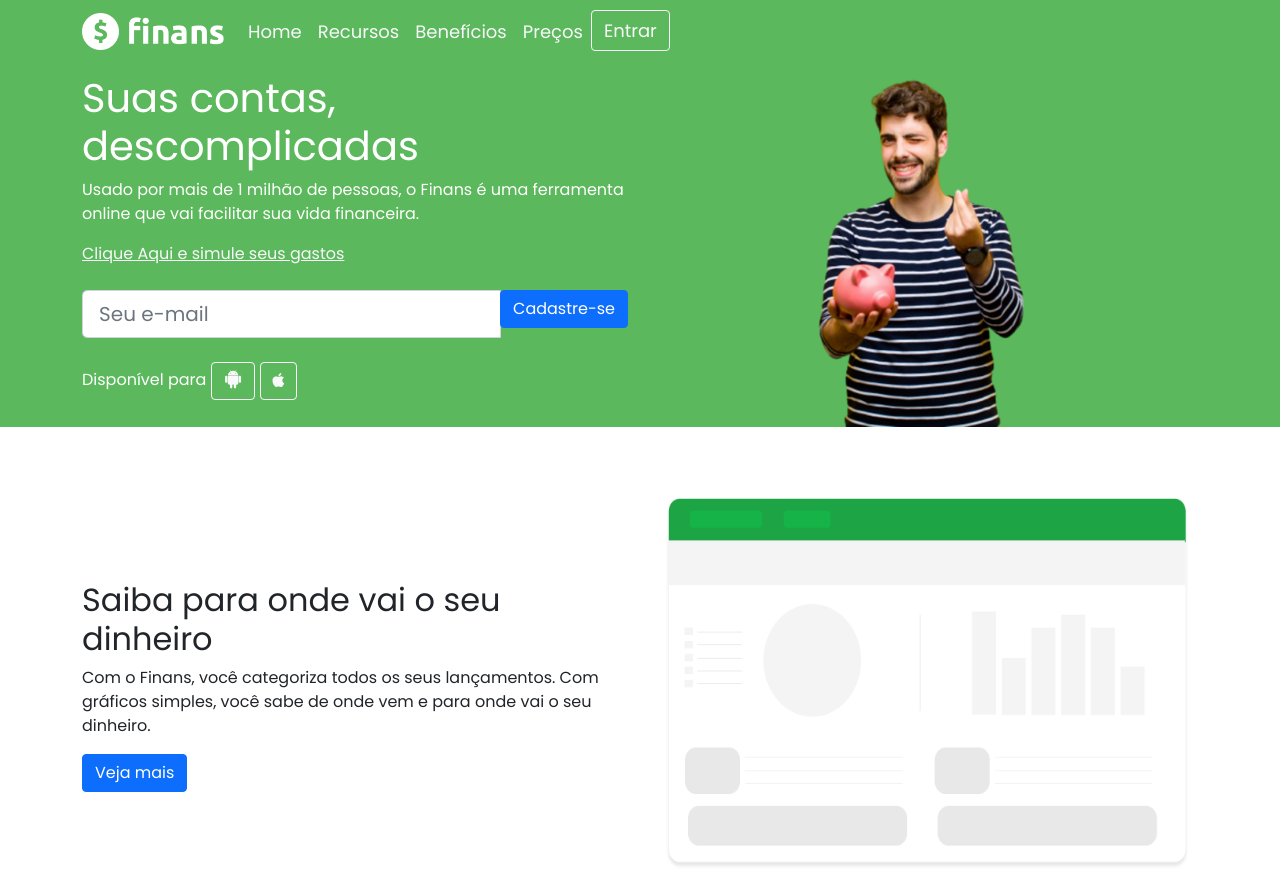
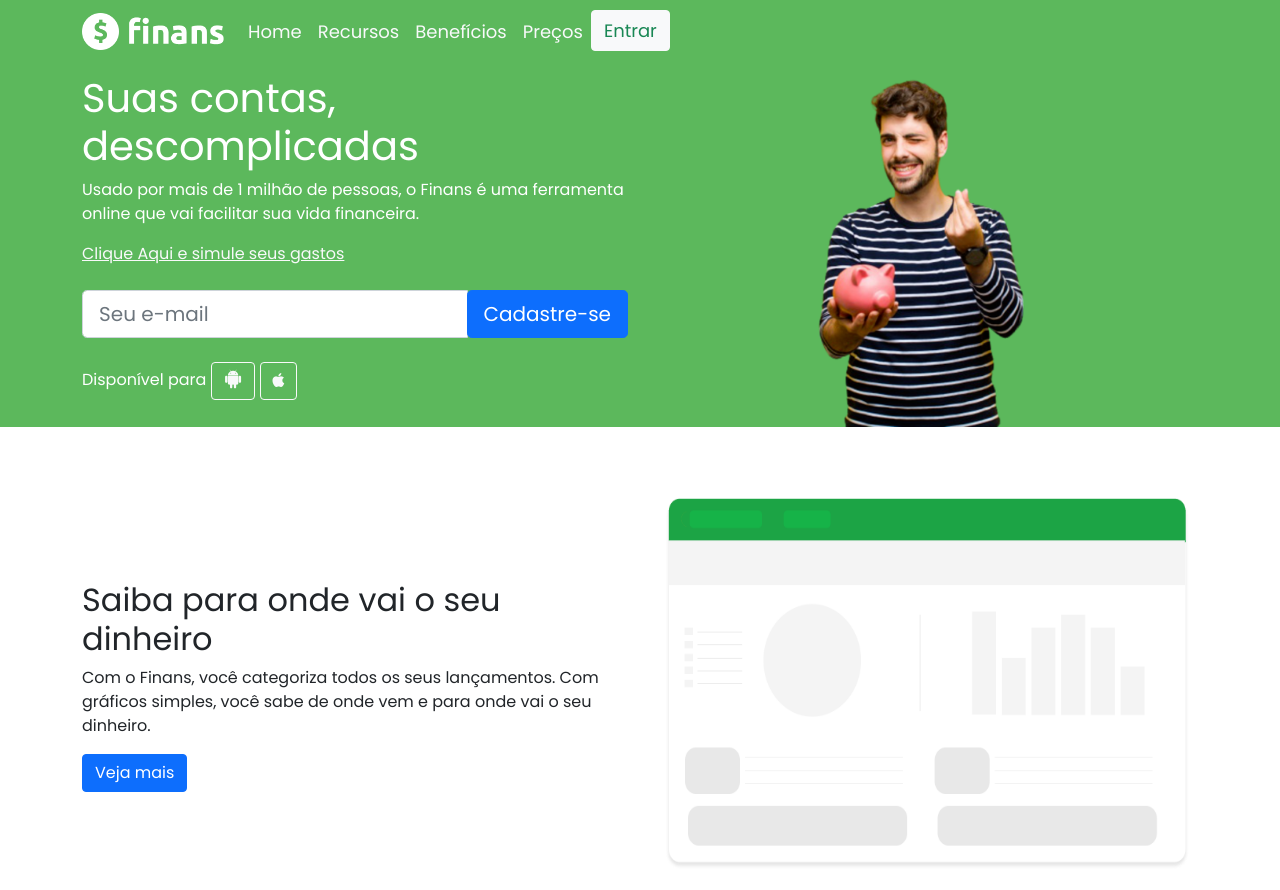
Before and after one commit to rianbispo/Finans, a plain HTML site: page index.html in a window 1280 px wide. Shown: the top 890 px of the page. Drawn offline with nearby package versions, Linux system fonts and the light colour scheme.

Commit message:
Update index.html

```diff
--- a/index.html
+++ b/index.html
@@ -45,7 +45,7 @@
                 <a href="" class="nav-link text-light">Preços</a>
               </li>
               <li class="nav-item">
-                <a href="" class="btn btn-outline-light ml-4">Entrar</a>
+                <a href="" class="btn btn-light ml-4 text-success">Entrar</a>
               </li>
             </ul>
           </div>
@@ -66,7 +66,7 @@
                 <div class="input-group input-group-lg">
                   <input type="text" placeholder="Seu e-mail" class="form-control">
                   <div class="input-group-append">
-                    <button type="button" class="btn btn-primary">Cadastre-se</button>
+                    <button type="button" class="btn btn-primary btn-lg">Cadastre-se</button>
                   </div>
                 </div>
               </form>
```
